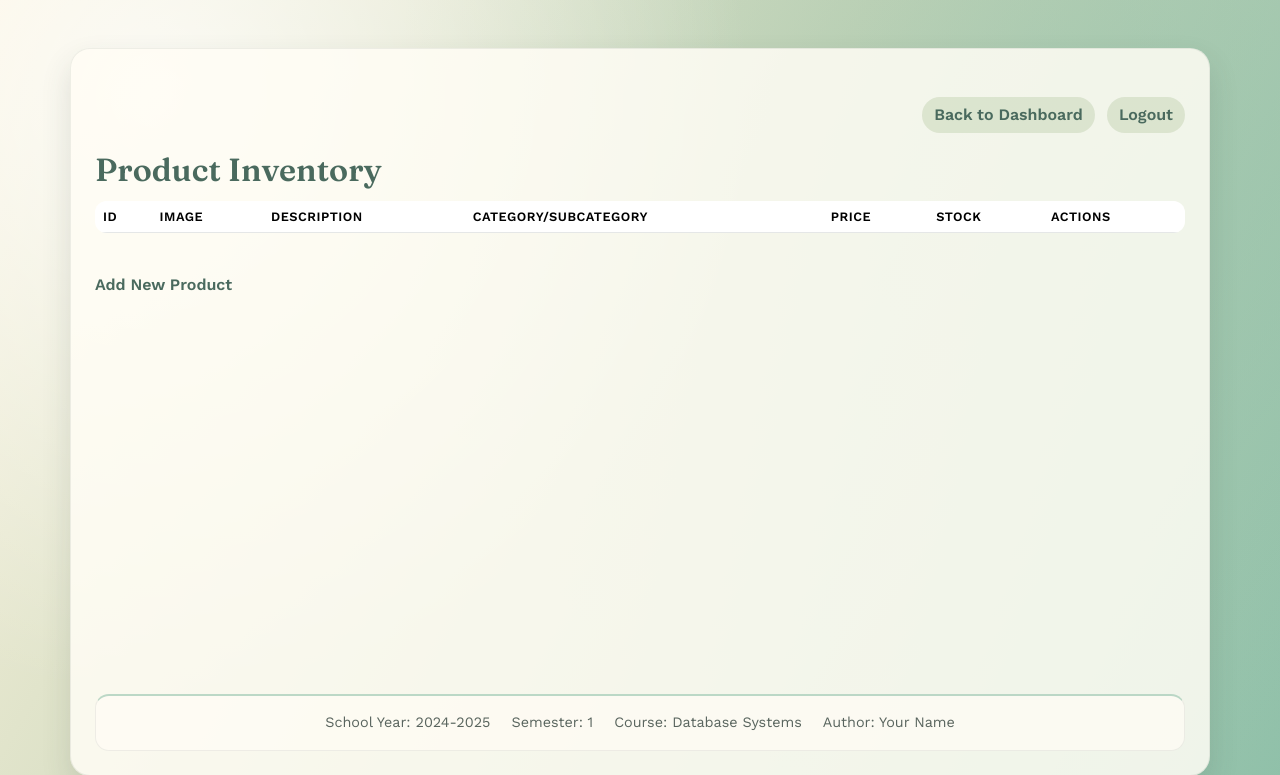
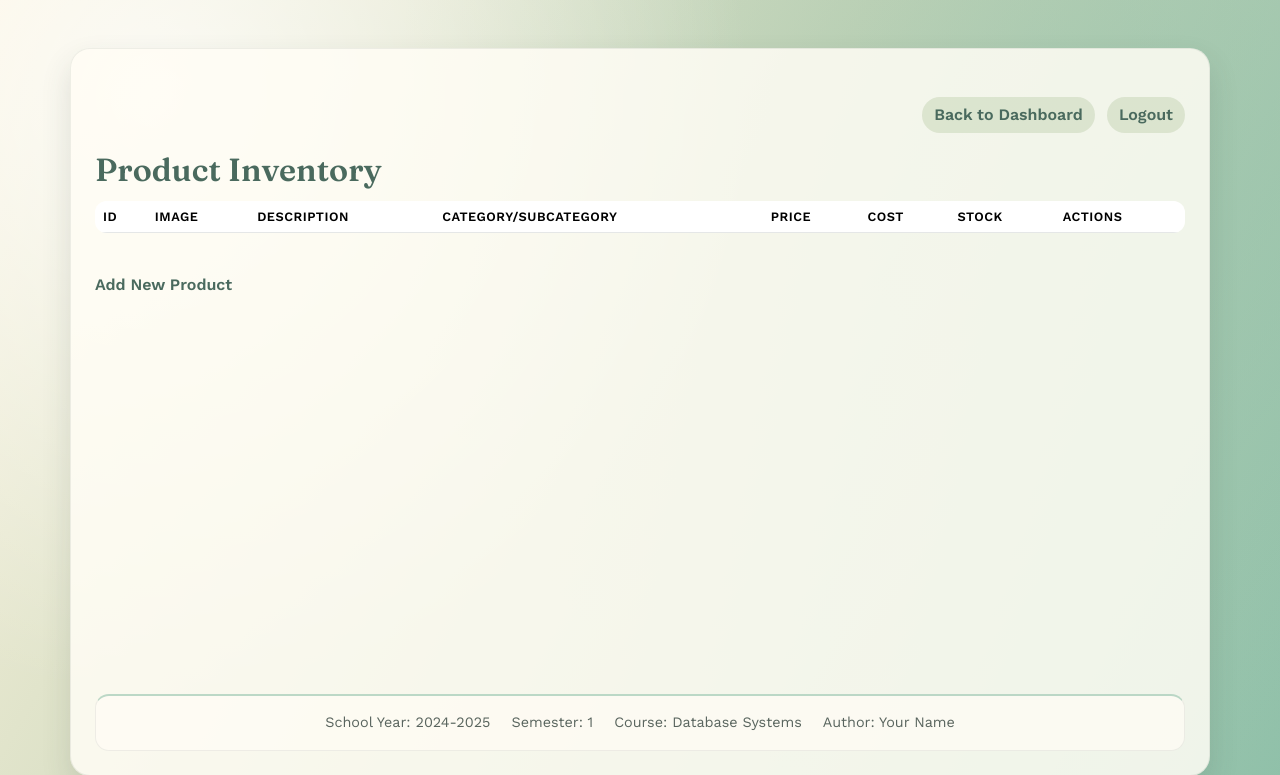
Before and after one commit to a-bratosin/BD-Petshop-Manager, a Flask app: template templates/view_products.html in a window 1280 px wide. Shown: the top 775 px of the page. Run offline with Flask 3, Linux system fonts and the light colour scheme; the template is opened without the code that fills it, so the values that code supplies are empty.

Commit message:
added cost column right next to priceso on the 'view products' page

```diff
--- a/routes/products.py
+++ b/routes/products.py
@@ -234,6 +234,7 @@ def register(app):
                 p.Imagine,
                 p.Stoc,
                 p.Pret,
+                p.Cost,
                 p.Descriere,
                 s.SubcategorieNume,
                 c.CategorieNume
@@ -258,6 +259,7 @@ def register(app):
                 "image": image_base64,
                 "stoc": row.Stoc,
                 "pret": row.Pret,
+                "cost": row.Cost,
                 "descriere": row.Descriere
             })
 
--- a/templates/view_products.html
+++ b/templates/view_products.html
@@ -12,6 +12,7 @@
             <th>Description</th>
             <th>Category/Subcategory</th>
             <th>Price</th>
+            <th>Cost</th>
             <th>Stock</th>
             <th>Actions</th>
         </tr>
@@ -40,6 +41,7 @@
                 {% endif %}
             </td>
             <td>{{ "{:,.2f}".format(product.pret) }} lei</td>
+            <td>{{ "{:,.2f}".format(product.cost) }} lei</td>
             <td>{{ product.stoc }}</td>
             <td>
                 <a href="/edit-product/{{ product.id }}">Edit</a>
```
